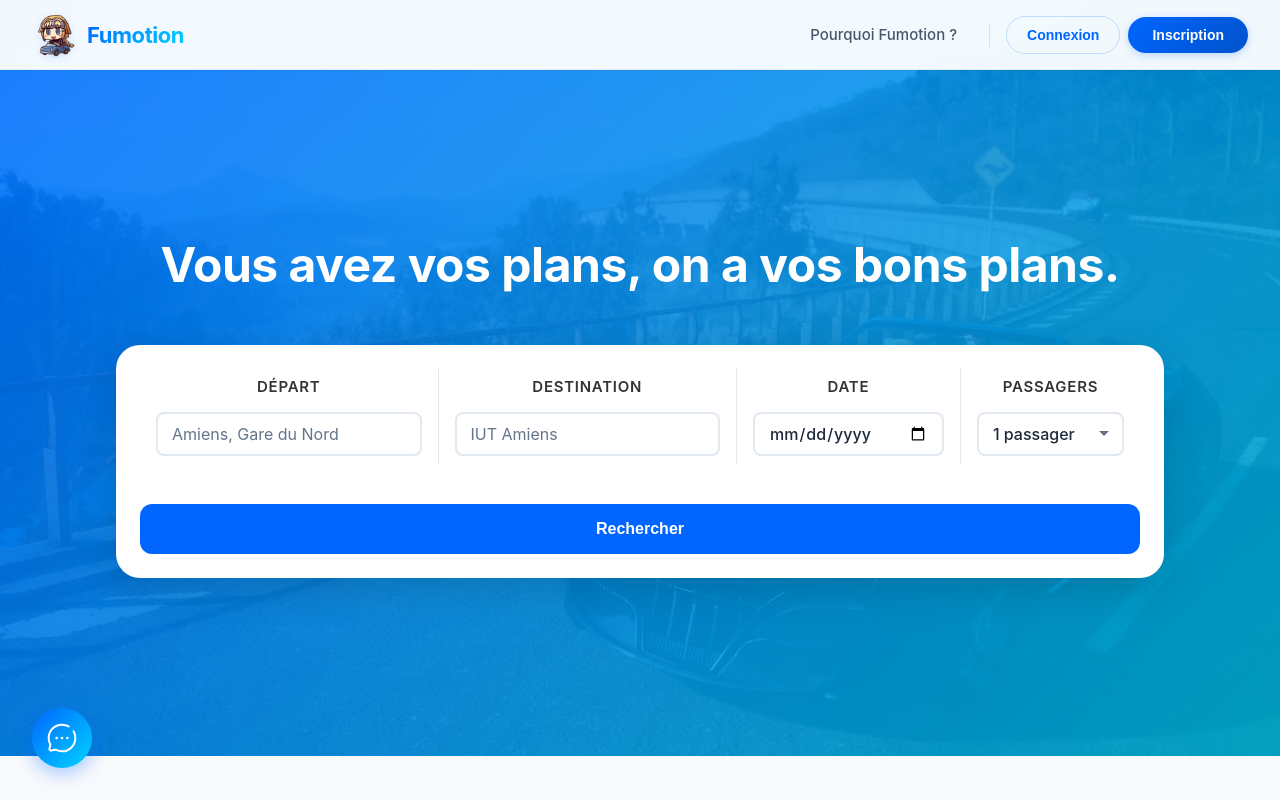
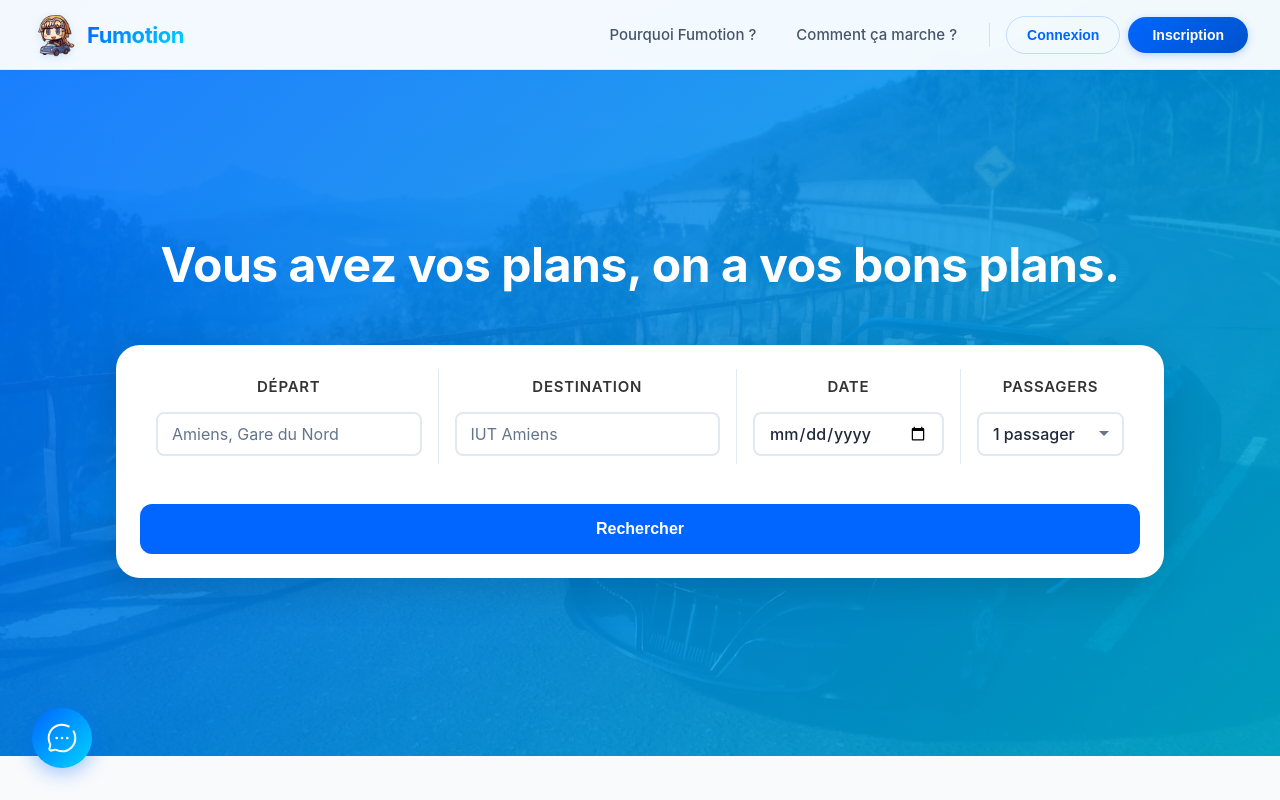
Before and after one commit to clepix21/Fumotion, a React (Create React App) app in the folder app/frontend/: page / in a window 1280 px wide. Shown: the top 800 px of the page. Built offline with nearby package versions, Linux system fonts and the light colour scheme; no server answers.

Commit message:
feat: ajouter un lien "Comment ça marche ?" dans le menu de navigation

```diff
--- a/app/frontend/src/pages/HomePage.js
+++ b/app/frontend/src/pages/HomePage.js
@@ -71,6 +71,10 @@ export default function HomePage() {
           <div className={`navbar-menu ${mobileMenuOpen ? 'active' : ''}`}>
             <a href="#benefits" className="navbar-link" onClick={() => setMobileMenuOpen(false)}>
               Pourquoi Fumotion ?
+            </a>
+
+            <a href="#how-it-works" className="navbar-link" onClick={() => setMobileMenuOpen(false)}>
+              Comment ça marche ?
             </a>
 
             {isAuthenticated() ? (
```
